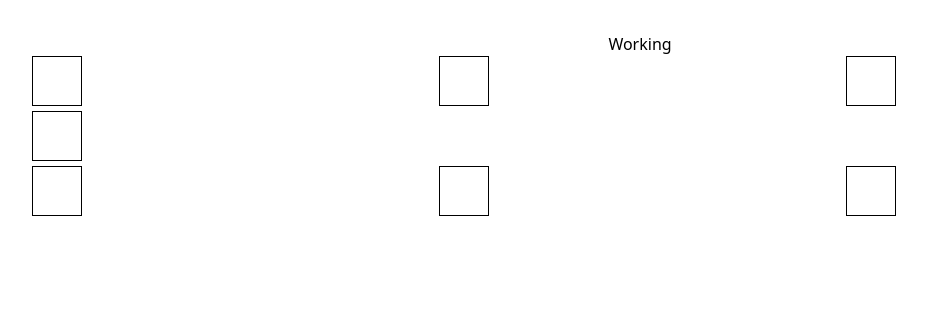
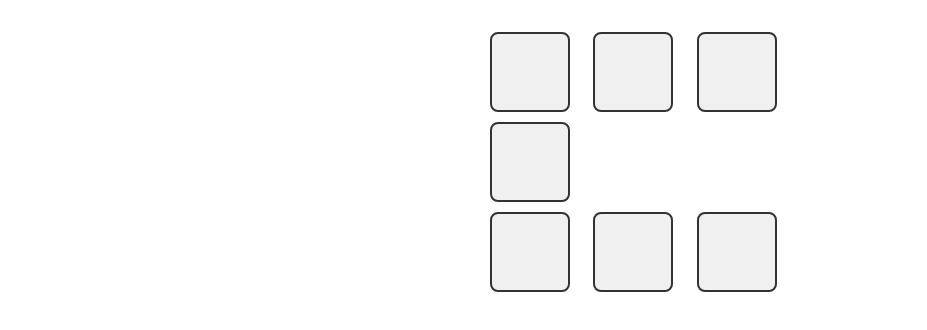
Before and after one commit to NEVIL77/Learning-New-Things, a React (Vite) app: page / in a window 1280 px wide. Shown: the top 330 px of the page, without its empty margins (0-927 px from the left). Built offline with nearby package versions, Linux system fonts and the light colour scheme.

Commit message:
improved css

```diff
--- a/src/App.css
+++ b/src/App.css
@@ -42,14 +42,31 @@
 }
 
 .box-container{
+  /* display: grid;
+  grid-template-columns: repeat(3, 1fr);
+  gap: 5px; */
+
   display: grid;
   grid-template-columns: repeat(3, 1fr);
-  gap: 5px;
+  gap: 10px;
+  justify-content: center;
+  margin: 0 auto;
+  max-width: 300px;
 }
 
 .box{
-  border: 1px solid black;
+  /* border: 1px solid black;
   padding: 1px;
   height: 50px;
-  width: 50px;
+  width: 50px; */
+  border: 2px solid #333;
+  border-radius: 8px; /* Rounded corners */
+  height: 80px; /* Increased size */
+  width: 80px; /* Increased size */
+  display: flex;
+  align-items: center;
+  justify-content: center;
+  background-color: #f0f0f0; /* Light grey background */
+  cursor: pointer;
+  transition: background-color 0.3s ease;
 }
--- a/src/component/matrixColor/MatrixColor.jsx
+++ b/src/component/matrixColor/MatrixColor.jsx
@@ -77,7 +77,6 @@ const MatrixColor = () => {
 
     return (
         <>
-            <h1>Working</h1>
             <div className="box-container">
                     {renderBox()}
             </div>
```
